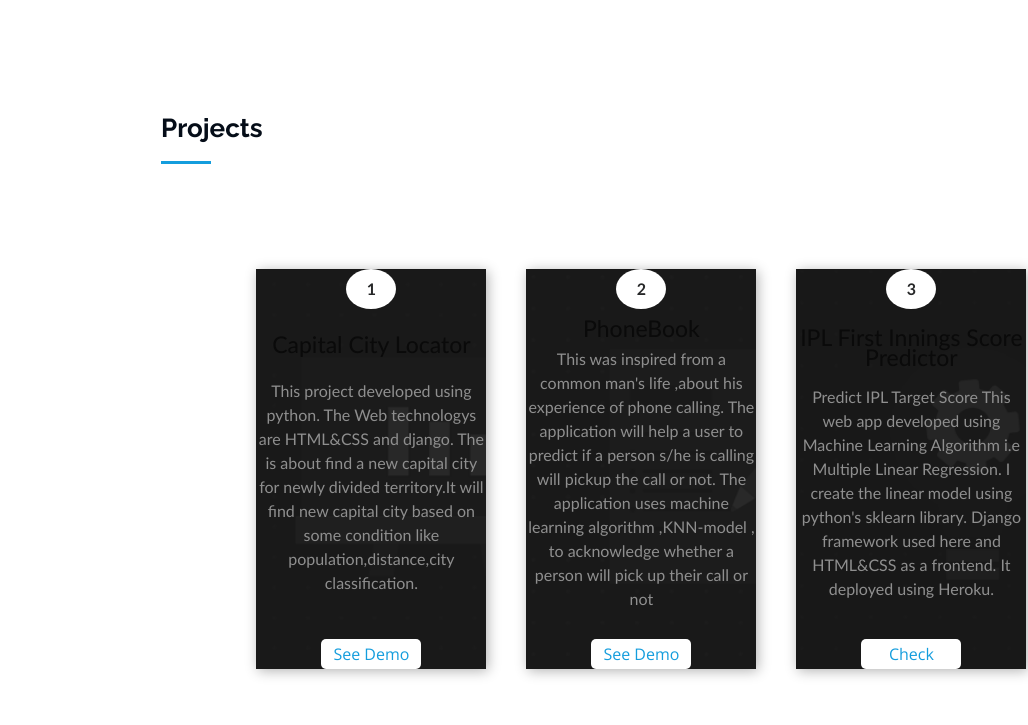
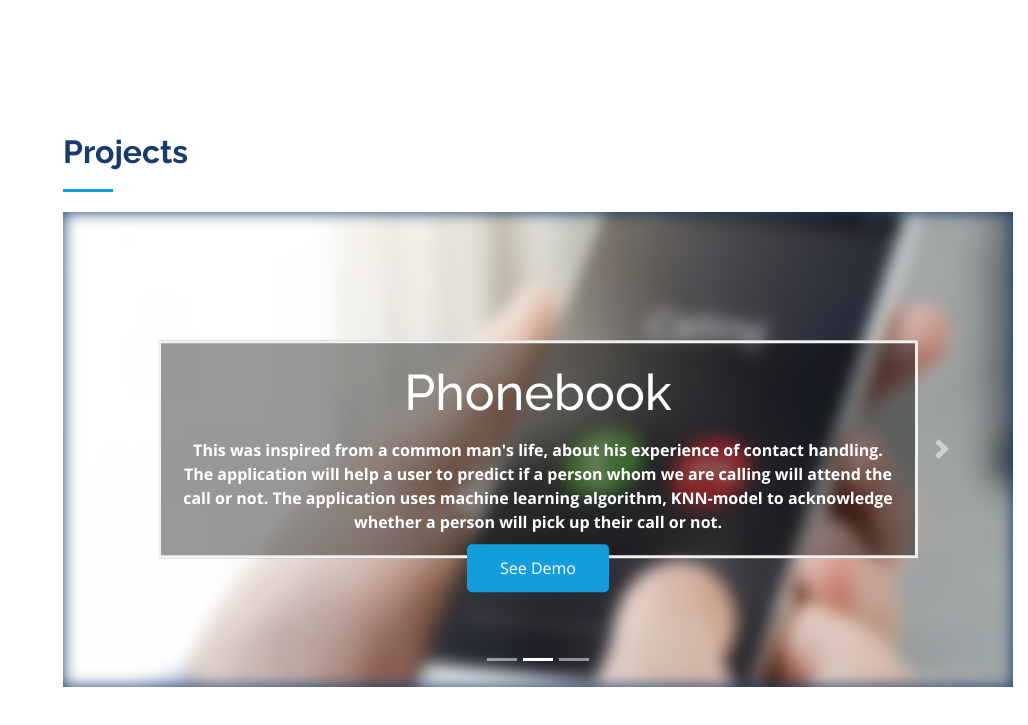
Before and after one commit to spavythra/Senthilvadivel-20.github.io, a plain HTML site: page index.html in a window 1280 px wide. Shown: the part 3018-3743 px from the top of the page, without its empty margins (252-1280 px from the left). Drawn offline with nearby package versions, Linux system fonts and the light colour scheme; files whose address does not match are found by name.

Commit message:
project section modified

```diff
--- a/assets/css/style.css
+++ b/assets/css/style.css
@@ -602,6 +602,122 @@ section {
   border-radius: 5px;
 }
 
+.carousel {
+  background: #173b6c;
+}
+
+.carousel-cell {
+  width: 70%;
+  height: 200px;
+  padding: 30px;
+  border: 3px solid #173b6c;
+  /* flex-box, center image in cell */
+  display: -webkit-box;
+  display: -webkit-flex;
+  display:         flex;
+  flex-direction: column;
+  color: #fff;
+  -webkit-box-pack: center;
+  -webkit-justify-content: center;
+          justify-content: center;
+  -webkit-align-items: center;
+          align-items: center;
+}
+
+.carousel-cell .details {
+  display: block;
+  max-width: 100%;
+  max-height: 100%;
+  font: "Open Sans", sans-serif;
+  font-size: 1rem;
+  font-weight: 400;
+  margin-top: 10px;
+  /* dim unselected */
+  opacity: 0.7;
+  -webkit-transform: scale(0.85);
+          transform: scale(0.85);
+  -webkit-filter: blur(5px);
+          filter: blur(5px);
+  -webkit-transition: opacity 0.3s, -webkit-transform 0.3s, transform 0.3s, -webkit-filter 0.3s, filter 0.3s;
+          transition: opacity 0.3s, transform 0.3s, filter 0.3s;
+}
+
+/* brighten selected image */
+.carousel-cell.is-selected .details {
+  opacity: 1;
+  -webkit-transform: scale(1);
+          transform: scale(1);
+  -webkit-filter: none;
+          filter: none;
+}
+
+.carousel-item img {
+  filter: blur(8px);
+  -webkit-filter: blur(8px);
+
+  /* Full height */
+  height: 100%;
+
+  /* Center and scale the image nicely */
+  background-position: center;
+  background-repeat: no-repeat;
+  background-size: cover;
+}
+
+.carousel-item .carousel-caption {
+  background-color: rgb(0,0,0); /* Fallback color */
+  background-color: rgba(0,0,0, 0.4); /* Black w/opacity/see-through */
+  color: white;
+  font-weight: bold;
+  border: 3px solid #f1f1f1;
+  position: absolute;
+  top: 50%;
+  left: 50%;
+  transform: translate(-50%, -50%);
+  z-index: 2;
+  width: 80%;
+  padding: 20px;
+  text-align: center;
+  flex-direction: column;
+  align-items: center;
+}
+
+.carousel-caption button {
+  width: 20%;
+  background-color: #149ddd;
+  color: #fff;
+  font-size: 16px;
+  padding: 12px 24px;
+  border: none;
+  cursor: pointer;
+  border-radius: 5px;
+  margin-top: 10px;
+}
+
+.carousel-caption button a {
+  color: #fff;
+}
+
+.carousel-caption button:hover {
+  background-color: #1f5297;
+}
+
+@media screen and ( min-width: 768px ) {
+  .carousel-cell {
+    height: 400px;
+  }
+
+  .carousel-item .carousel-caption {
+    display: none;
+  }
+}
+
+@media screen and ( min-width: 960px ) {
+  .carousel-cell {
+    width: 60%;
+  }
+}
+
 @media (max-width: 1000px) {
   .flex-container {
     padding: 2% 5% 0px 5%;
@@ -629,6 +745,8 @@ section {
     width: 100%;
   }
 }
+
+
 /*--------------------------------------------------------------
 # Services
 --------------------------------------------------------------*/
--- a/index.html
+++ b/index.html
@@ -348,71 +348,78 @@
 
 
     <!-- ======= Contact Section ======= -->
+
+      <section id="project" class="projects">
         <div class="flex-container">
-      <section id="project" class="projects">
           <div class="container">
             <div class="section-title">
-            <h2>Projects</h2>
-            <div class="projects">
-              <div class="project-text">
-
-              </div>
-              <!-- --------------box------------------------ -->
-              <div class="box-container">
-                <!-- ----------------box 1---------------- -->
-                <div class="box-1">
-                  <span>1</span>
-                  <p class="heading">Capital City Locator</p>
-
-                  <p class="details">
-                    This project developed using python. The Web technologys are
-                    HTML&CSS and django. The is about find a new capital city for
-                    newly divided territory.It will find new capital city based on
-                    some condition like population,distance,city classification.
-                  </p>
+              <h2>Projects</h2>              <!-- --------------box------------------------ -->
+              <!-- <div class="box-container"> -->
+                <div class="bd-example">
+                  <div id="carouselExampleCaptions" class="carousel slide" data-ride="carousel">
+                    <ol class="carousel-indicators">
+                      <li data-target="#carouselExampleCaptions" data-slide-to="0" class="active"></li>
+                      <li data-target="#carouselExampleCaptions" data-slide-to="1"></li>
+                      <li data-target="#carouselExampleCaptions" data-slide-to="2"></li>
+                    </ol>
+                    <div class="carousel-inner">
+                      <div class="carousel-item active">
+                        <img src="./assets/img/city-map-with-locator.jpg" class="d-block w-100" alt="...">
+                        <div class="carousel-caption d-flex">
+                          <h3 style="font-size:50px;margin-bottom: 15px;">Capital city locator</h3>
+                          <p>This project has been developed using python and django. This is about finding a new capital city for
+                            newly divided territory.It will find a new capital city based on conditions like population, distance, city-classifications, etc.,</p>
                           <button>
                             <a target="_blank"
                               href="https://mega.nz/embed/kapE3TpC#TM9_8aPfVkb4Q9PCBP5xvQerRaf2E3z_jkpKRSuc-e0">See Demo</a>
                           </button>
                         </div>
-                <!-- ----------------box 2---------------- -->
-                <div class="box-2">
-                  <span>2</span>
-                  <p class="heading">PhoneBook</p>
-
-                  <p class="details">
-                    This was inspired from a common man's life ,about his experience
-                    of phone calling. The application will help a user to predict if
-                    a person s/he is calling will pickup the call or not. The
-                    application uses machine learning algorithm ,KNN-model , to
-                    acknowledge whether a person will pick up their call or not
-
-                  </p>
+                      </div>
+                      <div class="carousel-item">
+                        <img src="./assets/img/phonebook.jpg" class="d-block w-100" alt="...">
+                        <div class="carousel-caption d-flex">
+                          <h3 style="font-size:50px;margin-bottom: 15px;">Phonebook</h3>
+                          <p>This was inspired from a common man's life, about his experience
+                            of contact handling. The application will help a user to predict if
+                            a person whom we are calling will attend the call or not. The
+                            application uses machine learning algorithm, KNN-model to
+                            acknowledge whether a person will pick up their call or not.</p>
                           <button>
                             <a target="_blank" href="https://www.youtube.com/embed/PjJ1Zu7MJnc">See Demo</a>
                           </button>
                         </div>
-                <!-- ----------------box 3---------------- -->
-
-                <div class="box-3">
-                  <span>3</span>
-                  <p class="heading">IPL First Innings Score Predictor</p>
-
-                  <p class="details">
-                    Predict IPL Target Score This web app developed using Machine
-                    Learning Algorithm i.e Multiple Linear Regression. I create the
-                    linear model using python's sklearn library. Django framework
-                    used here and HTML&CSS as a frontend. It deployed using Heroku.
-                  </p>
+                      </div>
+                      <div class="carousel-item">
+                        <img src="./assets/img/IPL-score-predictor.png" class="d-block w-100" alt="...">
+                        <div class="carousel-caption d-flex">
+                          <h3 style="font-size:50px;margin-bottom: 15px;">IPL First Innings score predictor</h3>
+                          <p>This web app was developed using Multiple Linear Regression Algorithm. Created a
+                            linear model using python's sklearn library. Django framework has been
+                            used here with HTML,CSS frontend and deployed using Heroku.</p>
                           <button>
                             <a target="_blank" href="https://ipl-target.herokuapp.com">Check</a>
                           </button>
                         </div>
                       </div>
                     </div>
+                    <a class="carousel-control-prev" href="#carouselExampleCaptions" role="button" data-slide="prev">
+                      <span class="carousel-control-prev-icon" aria-hidden="true"></span>
+                      <span class="sr-only" style="fill:#173b6c ;">Previous</span>
+                    </a>
+                    <a class="carousel-control-next" href="#carouselExampleCaptions" role="button" data-slide="next">
+                      <span class="carousel-control-next-icon" aria-hidden="true"></span>
+                      <span class="sr-only">Next</span>
+                    </a>
+                  </div>
+                </div>
+              <!-- </div> -->
+            <!-- </div> -->
+          </div>
       </section>
-    </div>
+
     <!-- End Contact Section -->
+
+
   </main>
   <!-- End #main -->
 
```
Also changed, not shown: assets/img/IPL-score-predictor.png (added), assets/img/city-map-with-locator.jpg (added), assets/img/phonebook.jpg (added). Lines whose indentation alone changed are shown as unchanged.
